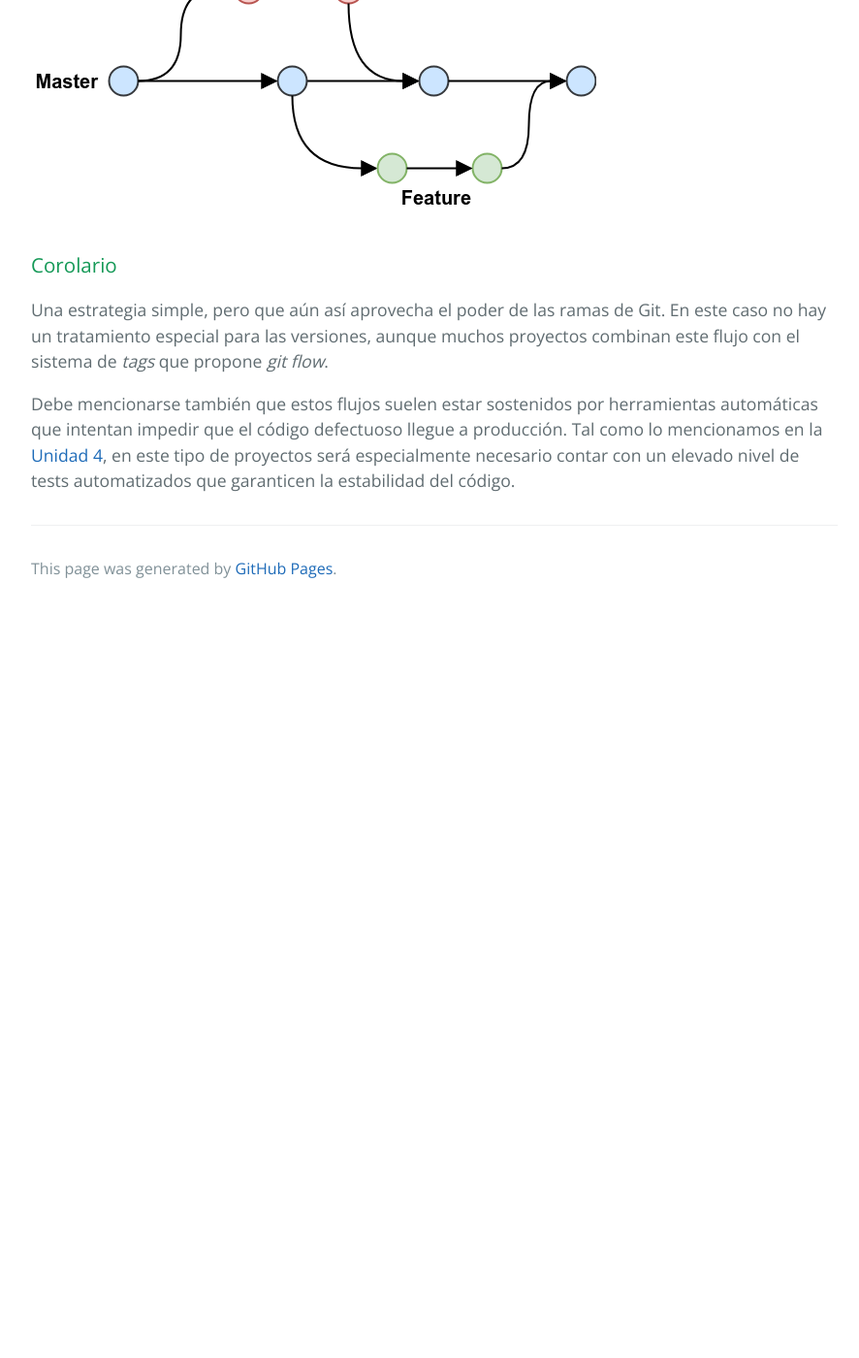
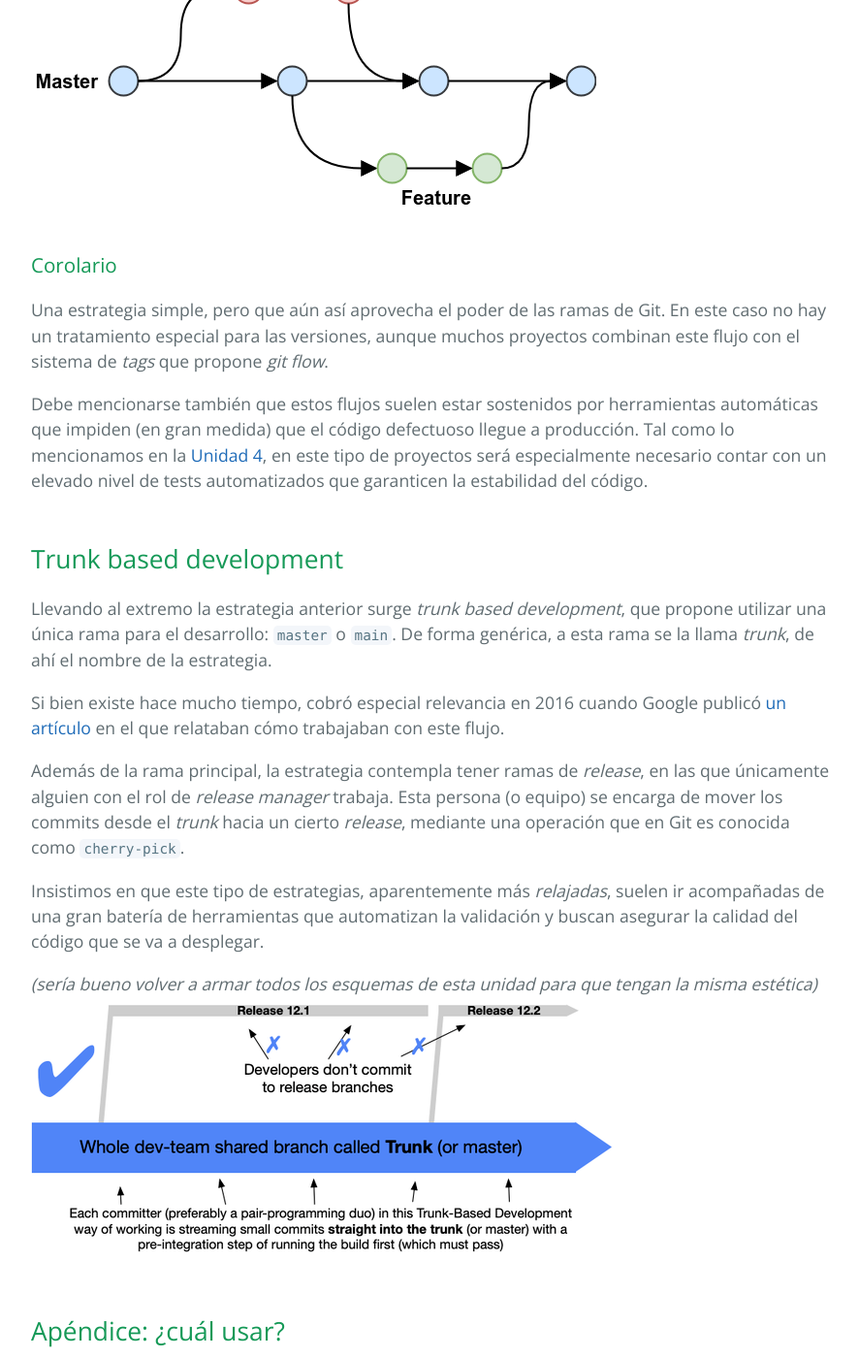
Before and after one commit to clombardi/design-thinking, a Jekyll site: the page built from git-branch/estrategias-branching.md, in a window 1280 px wide and 1400 px high, scrolled down 3593 px. Shown: the whole window at 97% size, without its empty margins (192-1078 px from the left). Built offline with Jekyll 4.4.1, drawn with Linux system fonts in a browser that asks for light colours; our own code applies the rules of GitHub Pages for plain Markdown files; before the commit the page ends 4223 px from its top, so only the background shows below that; some of the changed text lies outside the part shown.

Commit message:
unidad 6 - trunk based + cierre estrategias

```diff
--- a/git-branch/estrategias-branching.md
+++ b/git-branch/estrategias-branching.md
@@ -65,4 +65,32 @@ _(sería bueno volver a armar todos los esquemas de esta unidad para que tengan
 
 Una estrategia simple, pero que aún así aprovecha el poder de las ramas de Git. En este caso no hay un tratamiento especial para las versiones, aunque muchos proyectos combinan este flujo con el sistema de _tags_ que propone _git flow_.
 
-Debe mencionarse también que estos flujos suelen estar sostenidos por herramientas automáticas que intentan impedir que el código defectuoso llegue a producción. Tal como lo mencionamos en la [Unidad 4](../testing/testing.index), en este tipo de proyectos será especialmente necesario contar con un elevado nivel de tests automatizados que garanticen la estabilidad del código.
+Debe mencionarse también que estos flujos suelen estar sostenidos por herramientas automáticas que impiden (en gran medida) que el código defectuoso llegue a producción. Tal como lo mencionamos en la [Unidad 4](../testing/testing.index), en este tipo de proyectos será especialmente necesario contar con un elevado nivel de tests automatizados que garanticen la estabilidad del código.
+
+## Trunk based development
+
+Llevando al extremo la estrategia anterior surge _trunk based development_, que propone utilizar una única rama para el desarrollo: `master` o `main`. De forma genérica, a esta rama se la llama _trunk_, de ahí el nombre de la estrategia.
+
+Si bien existe hace mucho tiempo, cobró especial relevancia en 2016 cuando Google publicó [un artículo](https://cacm.acm.org/magazines/2016/7/204032-why-google-stores-billions-of-lines-of-code-in-a-single-repository/fulltext) en el que relataban cómo trabajaban con este flujo.
+
+Además de la rama principal, la estrategia contempla tener ramas de _release_, en las que únicamente alguien con el rol de _release manager_ trabaja. Esta persona (o equipo) se encarga de mover los commits desde el _trunk_ hacia un cierto _release_, mediante una operación que en Git es conocida como [`cherry-pick`](https://www.atlassian.com/git/tutorials/cherry-pick).
+
+Insistimos en que este tipo de estrategias, aparentemente más _relajadas_, suelen ir acompañadas de una gran batería de herramientas que automatizan la validación y buscan asegurar la calidad del código que se va a desplegar.
+
+_(sería bueno volver a armar todos los esquemas de esta unidad para que tengan la misma estética)_
+![Trunk based flow](images/trunk-based-flow.png)
+
+## Apéndice: ¿cuál usar?
+
+Como en tantos otros aspectos del mundo del software, no existe una _bala de plata_ que podamos utilizar para todas los proyectos y equipos. Más aún, vimos que la elección de una estrategia de branching está íntimamente ligada con la visión sobre _ciclo de vida_ del software que tenga cada organización y la forma (y frecuencia) con que realice sus despliegues.
+
+En línea con lo que venimos hablando en unidades anteriores, vemos aquí cómo el repositorio de código termina volviéndose una pieza clave dentro del desarrollo y cómo las decisiones acerca de su utilización definen aspectos que van más allá de la programación.
+
+La elección de una estrategia por sobre otra dependerá entonces de una gran cantidad de factores, entre los que podemos mencionar:
+* la cultura de la organización,
+* la experiencia que les desarrolladores tengan utilizando Git,
+* el _seniority_ de quienes se encargan de las tareas técnicas,
+* el tipo de software que se esté desarrollando: una aplicación web, una app mobile, un sistema desktop...
+* la frecuencia con la que se quiera publicar nuevas versiones del software,
+* el nivel de automatización que exista para las tareas de validación y despliegue,
+* y un largo etcétera.
```
Also changed, not shown: git-branch/images/trunk-based-flow.png (added).
